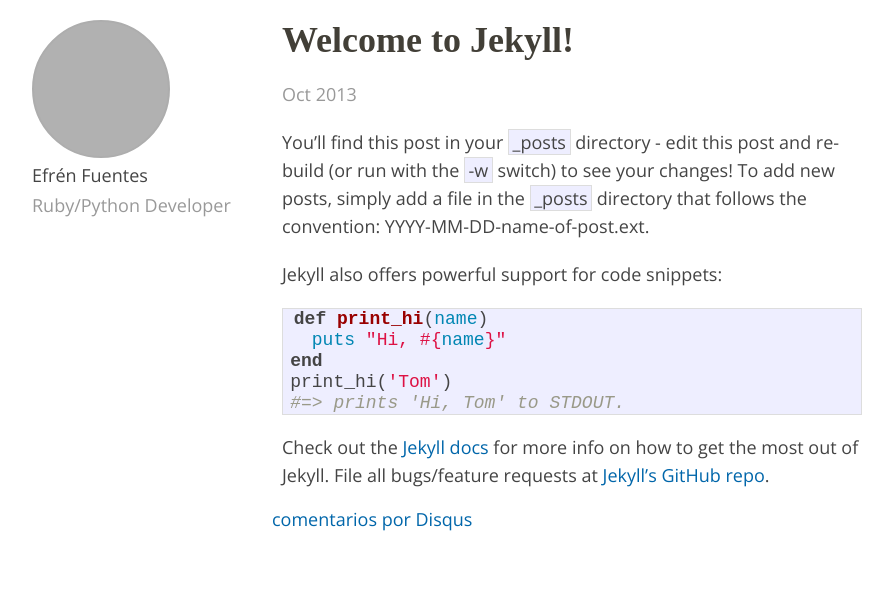
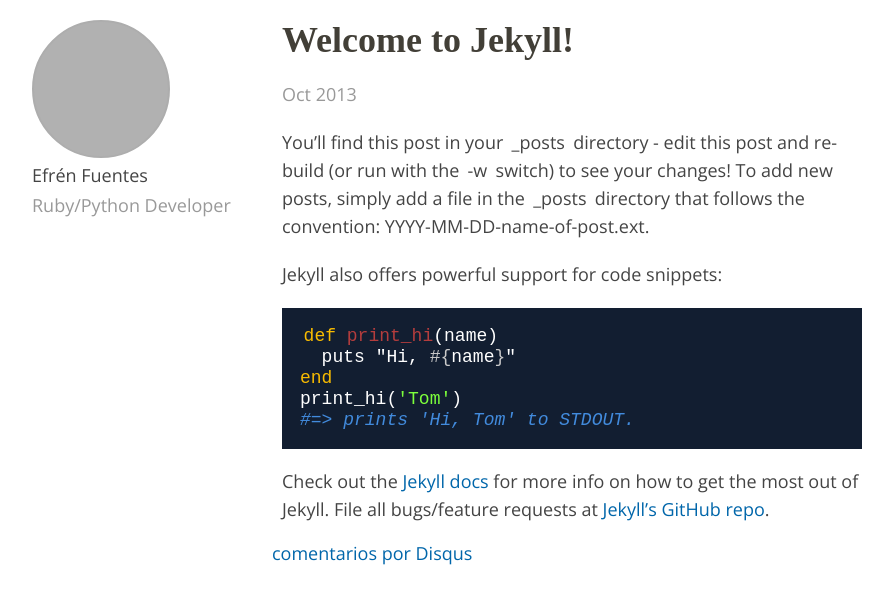
Before and after one commit to efrenfuentes/efrenfuentes.github.io, a Jekyll site: the page built from _posts/2013-10-04-welcome-to-jekyll.markdown, in a window 1280 px wide. Shown: the top 604 px of the page, without its empty margins (138-1031 px from the left). Built offline with Jekyll 4.4.1, drawn with Linux system fonts in a browser that asks for light colours; some web fonts are replaced; Markdown is read by kramdown in place of the engine named in the settings; comment, search, counter and statistics services are not loaded; grey boxes are pictures that could not be loaded.

Commit message:
Cambiando el resaltado de codigo a el tema Ruby Blue

```diff
--- a/static/css/layout.css
+++ b/static/css/layout.css
@@ -96,15 +96,12 @@
 
 #article-content pre {
   font-family: monospace;
-  border: 1px solid #ddd;
-  background-color: #eef;
-  padding: 0 .4em;
+
+  padding: 1em;
   margin: 1em 0px;
 }
 
 #article-content code {
-  border: 1px solid #ddd;
-  background-color: #eef;
   padding: 0 .2em;
 }
 
--- a/static/css/syntax.css
+++ b/static/css/syntax.css
@@ -1,60 +1,34 @@
-.highlight  { background: #ffffff; }
-.highlight .c { color: #999988; font-style: italic } /* Comment */
-.highlight .err { color: #a61717; background-color: #e3d2d2 } /* Error */
-.highlight .k { font-weight: bold } /* Keyword */
-.highlight .o { font-weight: bold } /* Operator */
-.highlight .cm { color: #999988; font-style: italic } /* Comment.Multiline */
-.highlight .cp { color: #999999; font-weight: bold } /* Comment.Preproc */
-.highlight .c1 { color: #999988; font-style: italic } /* Comment.Single */
-.highlight .cs { color: #999999; font-weight: bold; font-style: italic } /* Comment.Special */
-.highlight .gd { color: #000000; background-color: #ffdddd } /* Generic.Deleted */
-.highlight .gd .x { color: #000000; background-color: #ffaaaa } /* Generic.Deleted.Specific */
-.highlight .ge { font-style: italic } /* Generic.Emph */
-.highlight .gr { color: #aa0000 } /* Generic.Error */
-.highlight .gh { color: #999999 } /* Generic.Heading */
-.highlight .gi { color: #000000; background-color: #ddffdd } /* Generic.Inserted */
-.highlight .gi .x { color: #000000; background-color: #aaffaa } /* Generic.Inserted.Specific */
-.highlight .go { color: #888888 } /* Generic.Output */
-.highlight .gp { color: #555555 } /* Generic.Prompt */
-.highlight .gs { font-weight: bold } /* Generic.Strong */
-.highlight .gu { color: #aaaaaa } /* Generic.Subheading */
-.highlight .gt { color: #aa0000 } /* Generic.Traceback */
-.highlight .kc { font-weight: bold } /* Keyword.Constant */
-.highlight .kd { font-weight: bold } /* Keyword.Declaration */
-.highlight .kp { font-weight: bold } /* Keyword.Pseudo */
-.highlight .kr { font-weight: bold } /* Keyword.Reserved */
-.highlight .kt { color: #445588; font-weight: bold } /* Keyword.Type */
-.highlight .m { color: #009999 } /* Literal.Number */
-.highlight .s { color: #d14 } /* Literal.String */
-.highlight .na { color: #008080 } /* Name.Attribute */
-.highlight .nb { color: #0086B3 } /* Name.Builtin */
-.highlight .nc { color: #445588; font-weight: bold } /* Name.Class */
-.highlight .no { color: #008080 } /* Name.Constant */
-.highlight .ni { color: #800080 } /* Name.Entity */
-.highlight .ne { color: #990000; font-weight: bold } /* Name.Exception */
-.highlight .nf { color: #990000; font-weight: bold } /* Name.Function */
-.highlight .nn { color: #555555 } /* Name.Namespace */
-.highlight .nt { color: #000080 } /* Name.Tag */
-.highlight .nv { color: #008080 } /* Name.Variable */
-.highlight .ow { font-weight: bold } /* Operator.Word */
-.highlight .w { color: #bbbbbb } /* Text.Whitespace */
-.highlight .mf { color: #009999 } /* Literal.Number.Float */
-.highlight .mh { color: #009999 } /* Literal.Number.Hex */
-.highlight .mi { color: #009999 } /* Literal.Number.Integer */
-.highlight .mo { color: #009999 } /* Literal.Number.Oct */
-.highlight .sb { color: #d14 } /* Literal.String.Backtick */
-.highlight .sc { color: #d14 } /* Literal.String.Char */
-.highlight .sd { color: #d14 } /* Literal.String.Doc */
-.highlight .s2 { color: #d14 } /* Literal.String.Double */
-.highlight .se { color: #d14 } /* Literal.String.Escape */
-.highlight .sh { color: #d14 } /* Literal.String.Heredoc */
-.highlight .si { color: #d14 } /* Literal.String.Interpol */
-.highlight .sx { color: #d14 } /* Literal.String.Other */
-.highlight .sr { color: #009926 } /* Literal.String.Regex */
-.highlight .s1 { color: #d14 } /* Literal.String.Single */
-.highlight .ss { color: #990073 } /* Literal.String.Symbol */
-.highlight .bp { color: #999999 } /* Name.Builtin.Pseudo */
-.highlight .vc { color: #008080 } /* Name.Variable.Class */
-.highlight .vg { color: #008080 } /* Name.Variable.Global */
-.highlight .vi { color: #008080 } /* Name.Variable.Instance */
-.highlight .il { color: #009999 } /* Literal.Number.Integer.Long */
+.highlight { background-color: #121E31; color: #FFFFFF; }
+.highlight .ge { font-style: italic; }
+.highlight .gs { font-weight: bold; }
+.highlight .c { color: #428BDD; font-style: italic; }
+.highlight .cp { color: #428BDD; font-style: italic; }
+.highlight .c1 { color: #428BDD; font-style: italic; }
+.highlight .cs { color: #428BDD; font-style: italic; }
+.highlight .cm { color: #428BDD; font-style: italic; }
+.highlight .m { color: #EDDD3D; }
+.highlight .mf { color: #EDDD3D; }
+.highlight .mi { color: #EDDD3D; }
+.highlight .mo { color: #EDDD3D; }
+.highlight .se { color: #B53B3C; }
+.highlight .kc { color: #B53B3C; }
+.highlight .k { color: #F8BB00; }
+.highlight .kn { color: #F8BB00; }
+.highlight .sc { color: #7CFF3C; }
+.highlight .si { color: #CACACA; }
+.highlight .sr { color: #CA4344; }
+.highlight .s1 { color: #7CFF3C; }
+.highlight .bp { color: #8AA6C1; }
+.highlight .nc { font-style: italic; }
+.highlight .no { color: #8AA6C1; }
+.highlight .nf { color: #B43D3D; }
+.highlight .nt { color: #F8BB00; }
+.highlight .nv { color: #8AA6C1; }
+.highlight .ow { color: #8AA6C1; }
+.highlight .o { color: #8AA6C1; }
+.highlight .n { color: #FFFFFF; }
+.highlight .nl { color: #FFFFFF; }
+.highlight .nn { color: #FFFFFF; }
+.highlight .nx { color: #FFFFFF; }
+.highlight .bp { color: #8AA6C1; }
+.highlight .p { color: #FFFFFF; }
```
